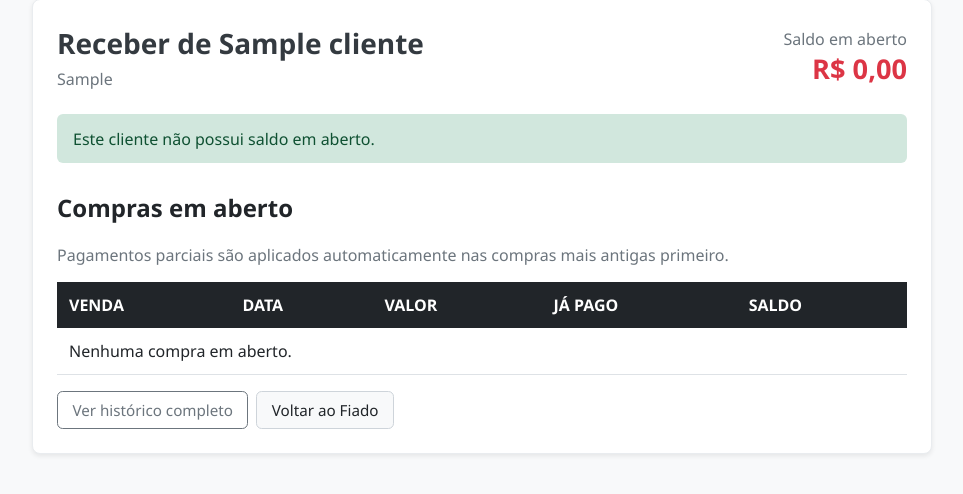
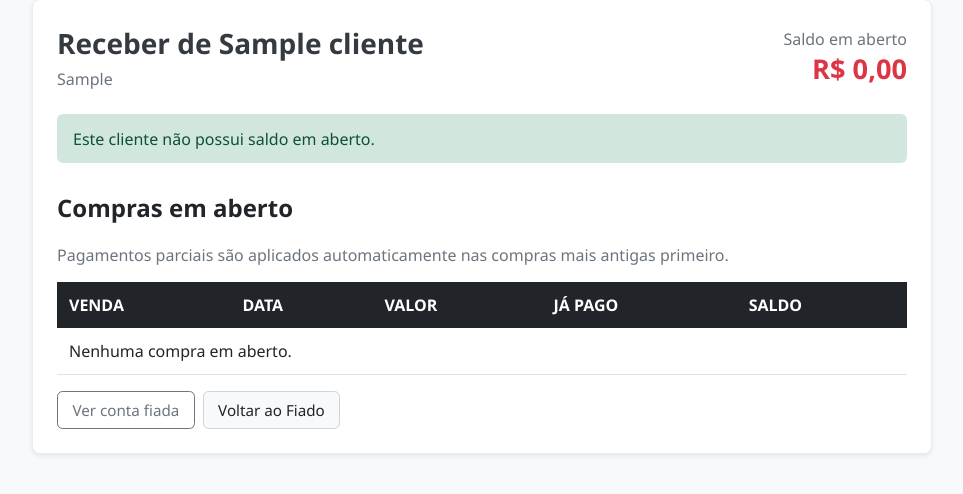
Before and after one commit to ItsTheDuds/Projeto-PDV, a Django app: page /fiado/cliente/1/receber/ in a window 1280 px wide. Shown: the part 102-596 px from the top of the page, without its empty margins (158-1121 px from the left). Run offline with Django 5.2, Linux system fonts and the light colour scheme; a user stored in the database is signed in; tables that the repository leaves empty hold one stand-in row (values such as "Sample post").

Commit message:
ux: mantém origem na tela de recebimento

```diff
--- a/fiado/templates/fiado/receber_cliente.html
+++ b/fiado/templates/fiado/receber_cliente.html
@@ -18,6 +18,7 @@
     {% if saldo_total > 0 %}
     <form method="post" id="formRecebimento" style="margin-bottom:1.5rem;">
         {% csrf_token %}
+        <input type="hidden" name="origem" value="{{ origem }}">
 
         <div class="grid grid-2">
             <div>
@@ -90,8 +91,12 @@
     </div>
 
     <div class="actions no-print" style="margin-top:1rem;">
-        <a href="{% url 'fiado:cliente_historico' cliente.id %}" class="btn btn-outline">Ver histórico completo</a>
-        <a href="{% url 'fiado:home' %}" class="btn btn-light">Voltar ao Fiado</a>
+        <a href="{% url 'fiado:cliente_historico' cliente.id %}?origem={{ origem }}" class="btn btn-outline">Ver conta fiada</a>
+        {% if origem == 'clientes' %}
+            <a href="{% url 'clientes:home' %}" class="btn btn-light">Voltar aos Clientes</a>
+        {% else %}
+            <a href="{% url 'fiado:home' %}" class="btn btn-light">Voltar ao Fiado</a>
+        {% endif %}
     </div>
 </div>
 {% endblock %}
```
